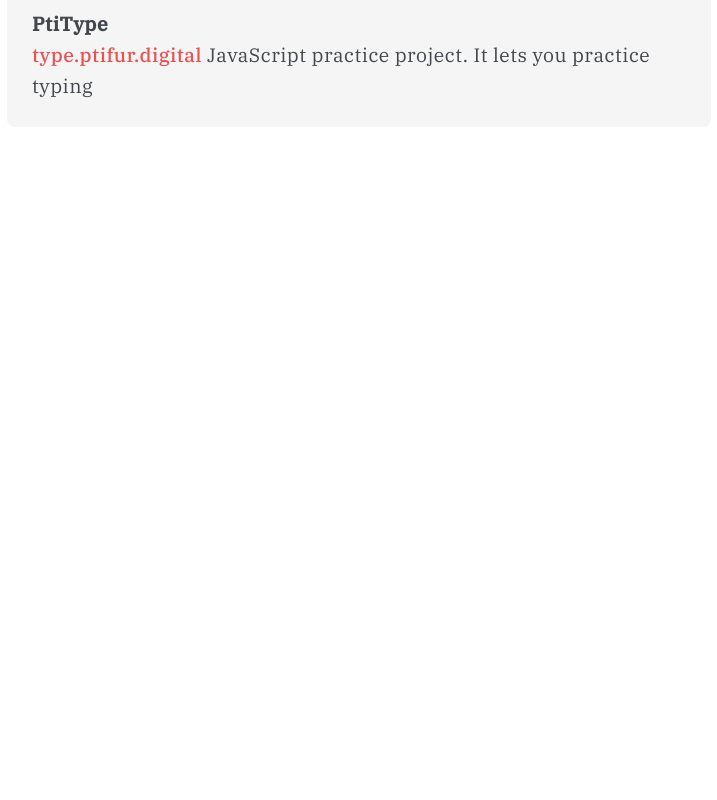
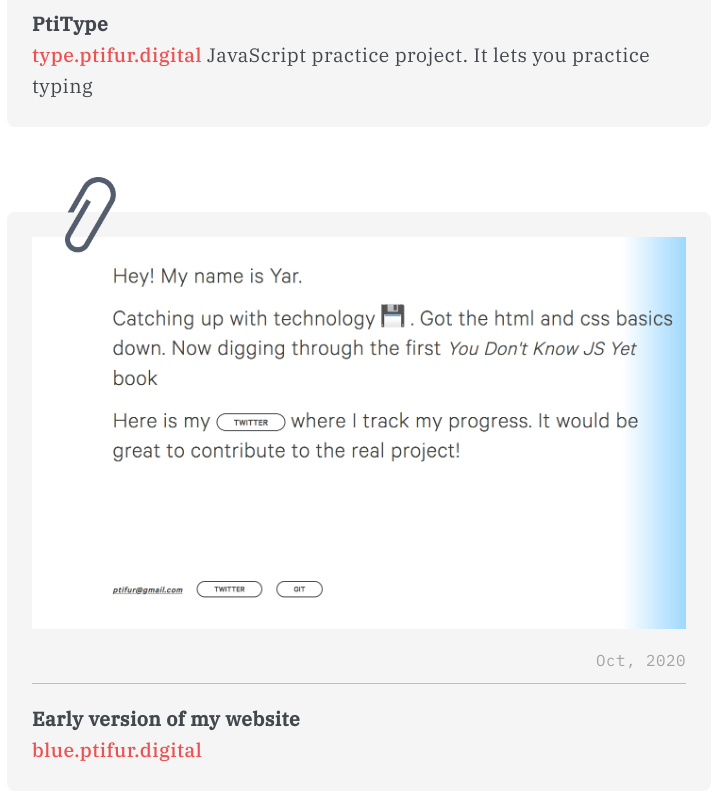
Before and after one commit to ptifur/react-my-website, a React (Create React App) app: page / in a window 1280 px wide. Shown: the part 3755-4555 px from the top of the page, without its empty margins (281-998 px from the left). Before the commit the page ends 3967 px from the top, so only its background shows below. Built offline with nearby package versions, Linux system fonts and the light colour scheme.

Commit message:
added blue site

```diff
--- a/src/data/data.js
+++ b/src/data/data.js
@@ -2,6 +2,7 @@ import img1 from '../media/site_running.png'
 import img2 from '../media/site_walker.png'
 import img3 from '../media/site_prev.png'
 import img4 from '../media/site_ptitype.png'
+import img5 from '../media/site_blue.png'
 
 export const postData = [
     {
@@ -12,24 +13,31 @@ export const postData = [
         "image": img1
     },
     {
-        "id": 1,
+        "id": 2,
         "date": "Dec, 2020",
         "title": "Motion Exploration",
         "text": "<a href='https://randomwalker.ptifur.digital' target='_blank' rel='noopener noreferrer'>randomwalker.ptifur.digital</a> Random walker and collisions using Canvas in React",
         "image": img2
     },
     {
-        "id": 2,
+        "id": 3,
         "date": "Aug, 2020",
         "title": "Previous version of my website with the red blob",
         "text": "<a href='https://prev.ptifur.digital' target='_blank' rel='noopener noreferrer'>prev.ptifur.digital</a> HTML / CSS responsive website",
         "image": img3
     },
     {
-        "id": 3,
+        "id": 4,
         "date": "Oct, 2020",
         "title": "PtiType",
         "text": "<a href='https://type.ptifur.digital' target='_blank' rel='noopener noreferrer'>type.ptifur.digital</a> JavaScript practice project. It lets you practice typing",
         "image": img4
+    },
+    {
+        "id": 5,
+        "date": "Oct, 2020",
+        "title": "Early version of my website",
+        "text": "<a href='https://blue.ptifur.digital' target='_blank' rel='noopener noreferrer'>blue.ptifur.digital</a>",
+        "image": img5
     }
 ]
```
Also changed, not shown: src/media/site_blue.png (added).
